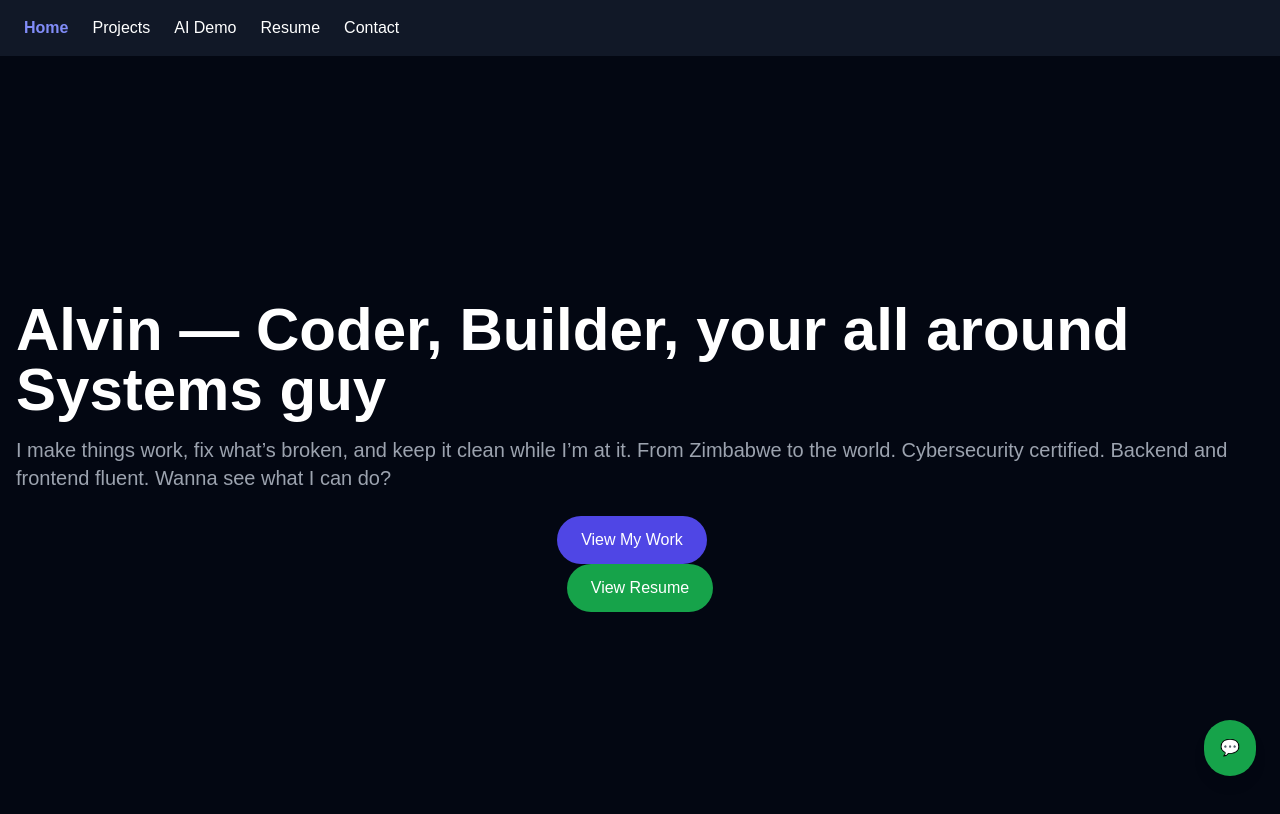
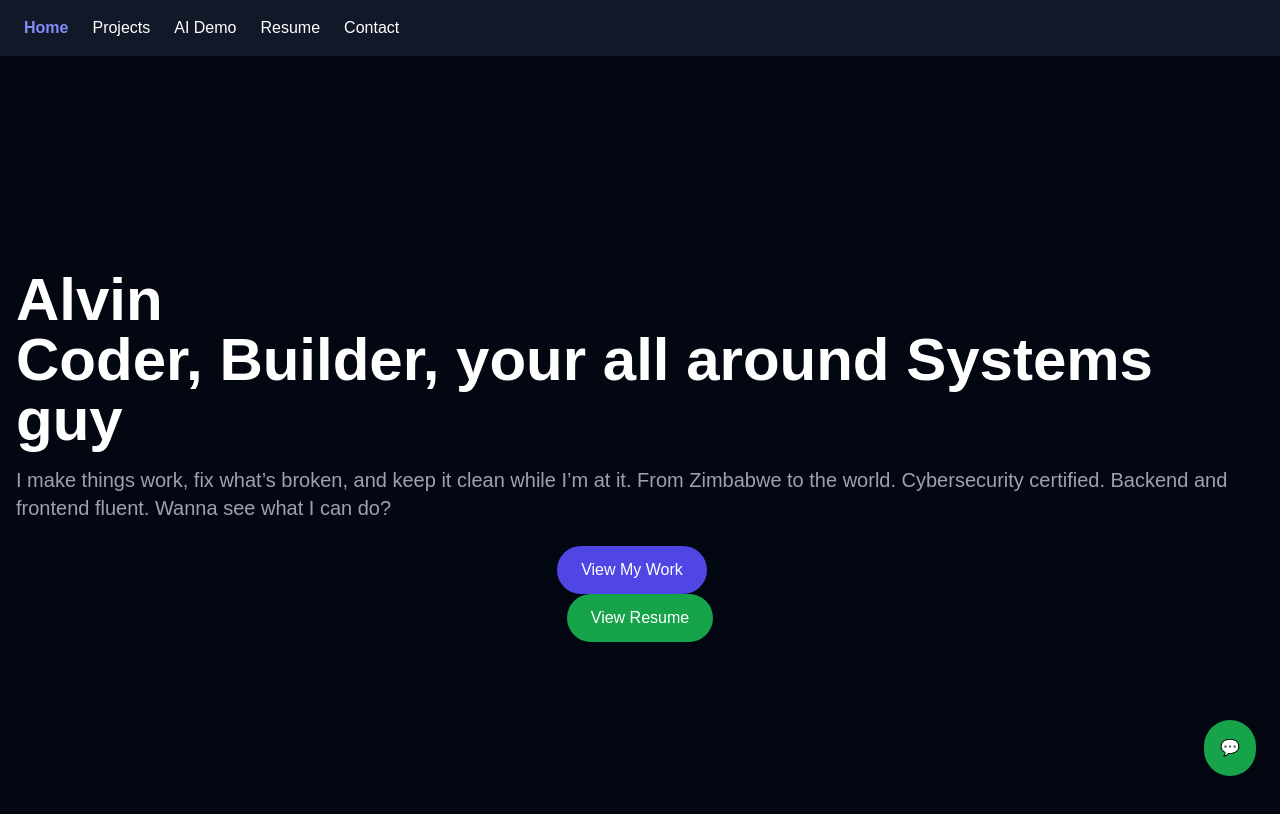
Before and after one commit to alvinphiri/folio-frontend, a React (Vite) app: page / in a window 1280 px wide. Shown: the top 814 px of the page. Built offline with nearby package versions, Linux system fonts and the light colour scheme; no server answers.

Commit message:
added break

```diff
--- a/src/pages/Home.jsx
+++ b/src/pages/Home.jsx
@@ -12,7 +12,7 @@
       />
       <PageWrapper>
         <div className="min-h-screen flex flex-col items-center justify-center bg-gray-950 text-white px-4">
-          <h1 className="text-4xl md:text-6xl font-bold mb-4">Alvin  — Coder, Builder, your all around Systems guy</h1>
+          <h1 className="text-4xl md:text-6xl font-bold mb-4">Alvin <br/> Coder, Builder, your all around Systems guy</h1>
           <p className="text-xl text-gray-400 mb-6">I make things work, fix what’s broken, and keep it clean while I’m at it.
 From Zimbabwe to the world. Cybersecurity certified. Backend and frontend fluent.
 Wanna see what I can do?</p>
```
